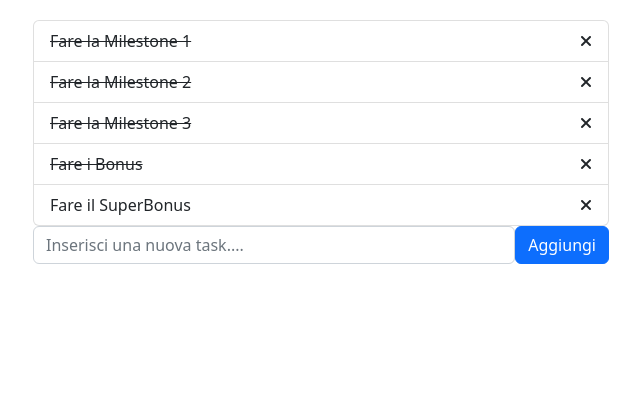
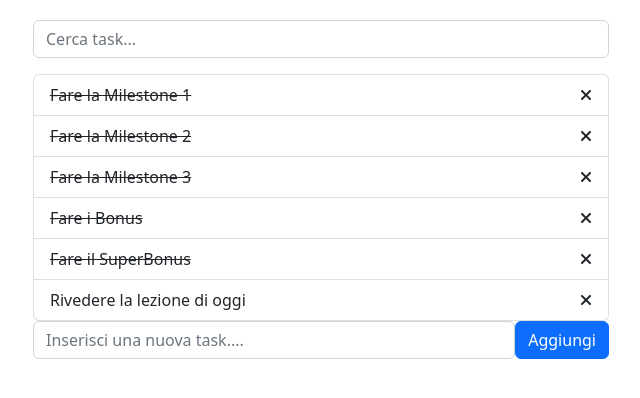
Before and after one commit to Christian-Beninati/vue-todolist, a plain HTML site: page index.html in a window 1280 px wide. Shown: the part 250-648 px from the top of the page, without its empty margins (319-959 px from the left). Drawn offline with nearby package versions, Linux system fonts and the light colour scheme.

Commit message:
filter-search-task

```diff
--- a/index.html
+++ b/index.html
@@ -34,9 +34,14 @@
             <!-- main -->
             <main class="mx-auto">
                 <h2 class="mb-4 text-center">Cose da fare per l'esercizio di oggi</h2>
+
+                <!-- Input per la ricerca (filtro) -->
+                <div>
+                    <input  v-model.trim="searchText" type="text" placeholder="Cerca task..." class="form-control mb-3">
+                </div>
                 <!-- list -->
                 <ul class="list-group" >
-                    <li v-for="task in tasks" :key="task.id" class="list-group-item cursor-pointer d-flex align-items-center justify-content-between">
+                    <li v-for="task in filteredTasks" :key="task.id" class="list-group-item cursor-pointer d-flex align-items-center justify-content-between">
                         <span @click="toggleTaskStatus(task)" :class="{ 'text-decoration-line-through': task.done }">{{ task.text }}</span>
                         <i class="fas fa-times ml-auto cursor-pointer" @click="deleteTask(task.id)"></i>
                     </li>
--- a/js/script.js
+++ b/js/script.js
@@ -10,16 +10,33 @@ const app = createApp({
         return{
             // proprietà per memorizzare il testo del nuovo task
             newTaskText: '',
+
+            // Testo di ricerca
+            searchText: '',
+
             // Array di oggetti
             tasks: [
             { id: 1, done: true, text: 'Fare la Milestone 1'},
             { id: 2, done: true, text: 'Fare la Milestone 2'},
             { id: 3, done: true, text: 'Fare la Milestone 3'},
             { id: 4, done: true, text: 'Fare i Bonus'},
-            { id: 5, done: false, text: 'Fare il SuperBonus'},
+            { id: 5, done: true, text: 'Fare il SuperBonus'},
+            { id: 6, done: false, text: 'Rivedere la lezione di oggi'},
             ],
         }
     },
+
+    computed: {
+        // filtro per cercare all'interno dei task
+        filteredTasks() {
+            const search = this.searchText.toLowerCase();
+
+          return this.tasks.filter((task) => {
+            return task.text.toLowerCase().includes(search);
+          });
+        },
+      },
+
     methods: {
         // Cambio stato (done false - done true)
         toggleTaskStatus(task) {
```
